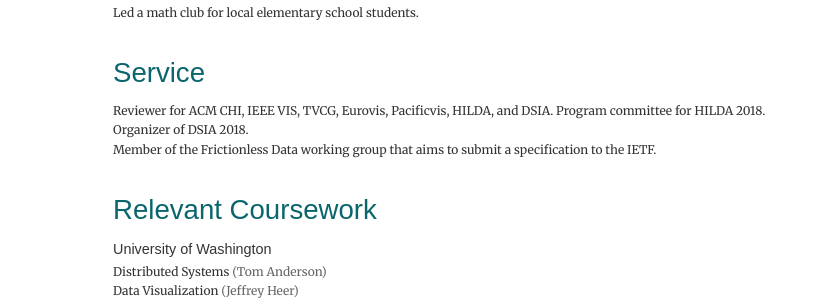
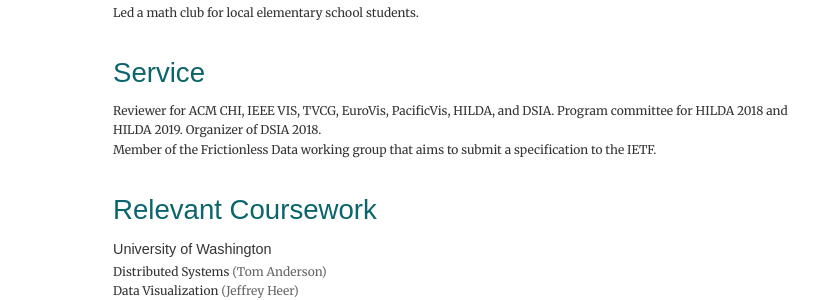
Before and after one commit to domoritz/domoritz.github.io, a Jekyll site: the page built from cv.html, in a window 1280 px wide and 900 px high, scrolled down 6477 px. Shown: the part 157-457 px from the top of the window, without its empty margins (232-1071 px from the left). Built offline with Jekyll 4.4.1, drawn with Linux system fonts in a browser that asks for light colours; nearby versions of some CDN libraries.

Commit message:
Update cv.html

```diff
--- a/cv.html
+++ b/cv.html
@@ -444,8 +444,8 @@ To enhance people’s ability to understand and communicate large and complex da
 <h2>Service</h2>
 
 <p>
-  Reviewer for ACM CHI, IEEE VIS, TVCG, Eurovis, Pacificvis, HILDA, and DSIA.
-  Program committee for <a href="http://hilda.io/2018/">HILDA 2018</a>.
+  Reviewer for ACM CHI, IEEE VIS, TVCG, EuroVis, PacificVis, HILDA, and DSIA.
+  Program committee for <a href="http://hilda.io/2018/">HILDA 2018</a> and <a href="http://hilda.io/2019/">HILDA 2019</a>.
   Organizer of <a href="https://www.interactive-analysis.org/">DSIA 2018</a>.
   <br/>
   Member of the <a href="https://frictionlessdata.io/">Frictionless Data</a> working group that aims to submit a specification to the <a href="https://www.ietf.org/">IETF</a>.
```
